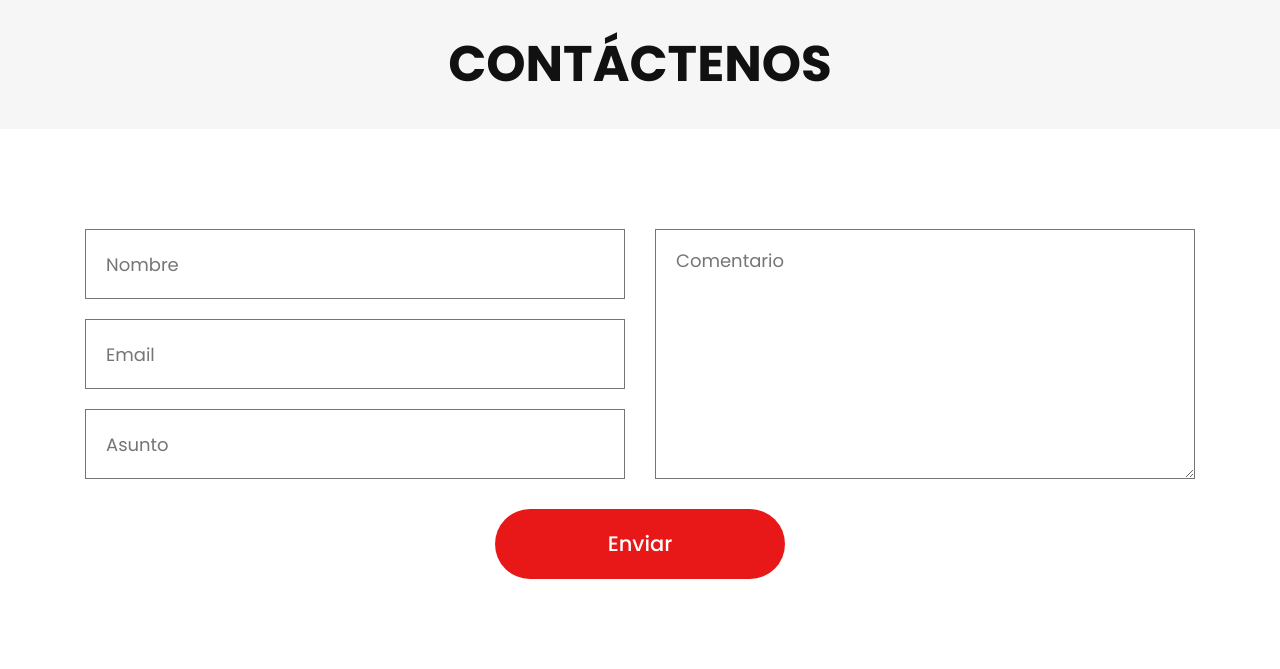
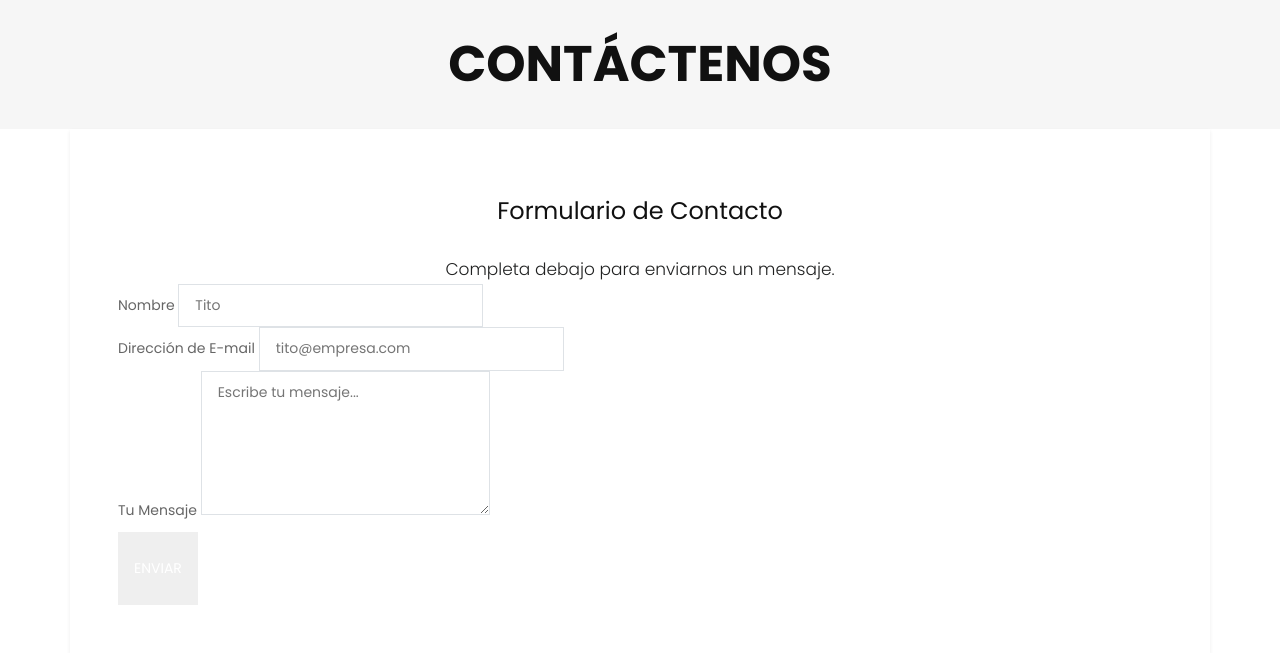
Before and after one commit to DeveloperAlejandroGallo/CoderHouse_ProyectoFinal_Equipo2, a Django app: page /contact in a window 1280 px wide. Shown: the part 151-820 px from the top of the page. After the commit the page ends 756 px from the top, so only its background shows below. Run offline with Django 4.2, Linux system fonts and the light colour scheme; some libraries are stand-ins or nearby versions.

Commit message:
Formulario Contacto
Implemente otro metodo para el formulario de contacto.
Finalmente Funciona!
Solo falta saber HTML para acomodar y centrarlo un poco

```diff
--- a/ProyectoFinal/appBlog/admin.py
+++ b/ProyectoFinal/appBlog/admin.py
@@ -4,4 +4,4 @@
 # Register your models here.
 admin.site.register(Post)
 admin.site.register(Comment)
-admin.site.register(Contact)
+#admin.site.register(Contact)
--- a/ProyectoFinal/appBlog/templates/appBlog/contact.html
+++ b/ProyectoFinal/appBlog/templates/appBlog/contact.html
@@ -17,45 +17,45 @@
          </div>
       </div>
    </div>
-   <!-- Contact Form section -->
-   <section class="layout_padding">
 
-      <div class="container">
-         <div class="row">
-            <div class="col-md-12">
-               <div class="full comment_form">
-                  <form method="post"> {% csrf_token %}
-                     {{ form.as_p }}
-                     <div class="form-actions">
-                     <fieldset>
-                        <div class="col-md-12">
-                           <div class="row">
-                              <div class="col-md-6">
-                                 <input type="text" name="nombre" placeholder="Nombre" required="#" />
-                                 <input type="email" name="email" placeholder="Email" required="#" />
-                                 <input type="text" name="asunto" placeholder="Asunto" required="#" />
+   <div class="flex items-center min-h-screen bg-gray-50 dark:bg-gray-900">
+      <div class="container mx-auto">
+      <div class="max-w-md mx-auto my-10 bg-white p-5 rounded-md shadow-sm">
+         <div class="text-center">
+            <h1 class="my-3 text-3xl font-semibold text-gray-700 dark:text-gray-200">
+            Formulario de Contacto
+            </h1>
+            <p class="text-gray-400 dark:text-gray-400">
+            Completa debajo para enviarnos un mensaje.
+            </p>
          </div>
-                              <div class="col-md-6">
-                                 <textarea class="wdt" placeholder="Comentario"></textarea>
+         <div class="m-7">
+            <form action="https://api.web3forms.com/submit" method="POST" id="form">
+            <input type="hidden" name="access_key" value="9034dd8b-8fa3-4d97-a8b9-12ca6d36bc2b" />
+            <input type="hidden" name="subject" value="New Submission from Web3Forms" />
+            <input type="hidden" name="redirect" value="https://web3forms.com/success" />
+            <input type="checkbox" name="botcheck" id="" style="display: none;" />
+            <div class="mb-6">
+               <label for="name" class="block mb-2 text-sm text-gray-600 dark:text-gray-400">Nombre</label>
+               <input type="text" name="name" id="name" placeholder="Tito" required class="w-full px-3 py-2 placeholder-gray-300 border border-gray-300 rounded-md focus:outline-none focus:ring focus:ring-indigo-100 focus:border-indigo-300 dark:bg-gray-700 dark:text-white dark:placeholder-gray-500 dark:border-gray-600 dark:focus:ring-gray-900 dark:focus:border-gray-500" />
             </div>
+            <div class="mb-6">
+               <label for="email" class="block mb-2 text-sm text-gray-600 dark:text-gray-400">Dirección de E-mail</label>
+               <input type="email" name="email" id="email" placeholder="tito@empresa.com" required class="w-full px-3 py-2 placeholder-gray-300 border border-gray-300 rounded-md focus:outline-none focus:ring focus:ring-indigo-100 focus:border-indigo-300 dark:bg-gray-700 dark:text-white dark:placeholder-gray-500 dark:border-gray-600 dark:focus:ring-gray-900 dark:focus:border-gray-500" />
             </div>
-                           <div class="row margin_top_30">
-                              <div class="col-md-12">
-                                 <div class="center">
-                                    <button type="submit" class="form-actions">Enviar</button>
+            <div class="mb-6">
+               <label for="message" class="block mb-2 text-sm text-gray-600 dark:text-gray-400">Tu Mensaje</label>
+               <textarea rows="5" name="message" id="message" placeholder="Escribe tu mensaje..." class="w-full px-3 py-2 placeholder-gray-300 border border-gray-300 rounded-md focus:outline-none focus:ring focus:ring-indigo-100 focus:border-indigo-300 dark:bg-gray-700 dark:text-white dark:placeholder-gray-500 dark:border-gray-600 dark:focus:ring-gray-900 dark:focus:border-gray-500" required></textarea>
             </div>
+            <div class="mb-6">
+               <button type="submit" class="w-full px-3 py-4 text-white bg-indigo-500 rounded-md focus:bg-indigo-600 focus:outline-none">
+                  ENVIAR
+               </button>
             </div>
-                           </div>
-                        </div>
-                     </div>
-                     </fieldset>
+            <p class="text-base text-center text-gray-400" id="result"></p>
             </form>
          </div>
       </div>
       </div>
    </div>
-   </section>
-
-   <!-- end section -->
-   <!-- Contact End -->
 {% endblock cuerpo %}
--- a/ProyectoFinal/appBlog/urls.py
+++ b/ProyectoFinal/appBlog/urls.py
@@ -2,6 +2,7 @@
 from django.urls import path
 from appBlog.views import *
 from django.contrib.auth import login,logout
+#from .views import contactView, successView
 
 urlpatterns = [
     path('',inicio, name='Index'),
@@ -11,6 +12,6 @@
     path('post_details/<post>', post_details, name='Post Details'),
     path('post_list', post_list, name='Post List'),
     path('post_find', post_list, name='Post Find'),
-    path("contact/", contactView, name="contact"),
-    path("success/", successView, name="success"),
+    #path('contact', contactView, name='contact'),
+    #path('success', successView, name='success'),
 ]
--- a/ProyectoFinal/appBlog/views.py
+++ b/ProyectoFinal/appBlog/views.py
@@ -43,25 +43,24 @@
     return render(request,'appBlog/post_find.html')
 
 
-def contactView(request):
-    if request.method == "GET":
-        form = ContactForm()
-    else:
-        form = ContactForm(request.POST)
-        if form.is_valid():
-            nombre = form.cleaned_data["nombre"]
-            asunto = form.cleaned_data["asunto"]
-            email = form.cleaned_data["email"]
-            mensaje = form.cleaned_data['mensaje']
-            try:
-                send_mail(asunto, mensaje, email, ["aleveliz75@gmail.com"])
-            except BadHeaderError:
-                return HttpResponse("Inválido.")
-            return redirect("Enviado")
-    return render(request, "contact.html", {"form": form})
+# def contactView(request):
+#     if request.method == "GET":
+#         form = ContactForm()
+#     else:
+#         form = ContactForm(request.POST)
+#         if form.is_valid():
+#             asunto = form.cleaned_data["asunto"]
+#             email = form.cleaned_data["email"]
+#             mensaje = form.cleaned_data['mensaje']
+#             try:
+#                 send_mail(asunto, email, mensaje, ["aleveliz75@gmail.com"])
+#             except BadHeaderError:
+#                 return HttpResponse("Inválido.")
+#             return redirect("Enviado")
+#     return render(request, "appBlog/contact.html", {"form": form})
 
-def successView(request):
-    return HttpResponse("Enviado! Gracias por tu mensaje!.")
+#def successView(request):
+#    return HttpResponse("Enviado! Gracias por tu mensaje!.")
 
 # class SignUpView(CreateView):
 
```
Also changed, not shown: ProyectoFinal/ProyectoFinal/settings.py (+8 -2 lines), ProyectoFinal/appBlog/forms.py (+7 -0 lines), ProyectoFinal/appBlog/models.py (+8 -8 lines). Lines whose indentation alone changed are shown as unchanged.
